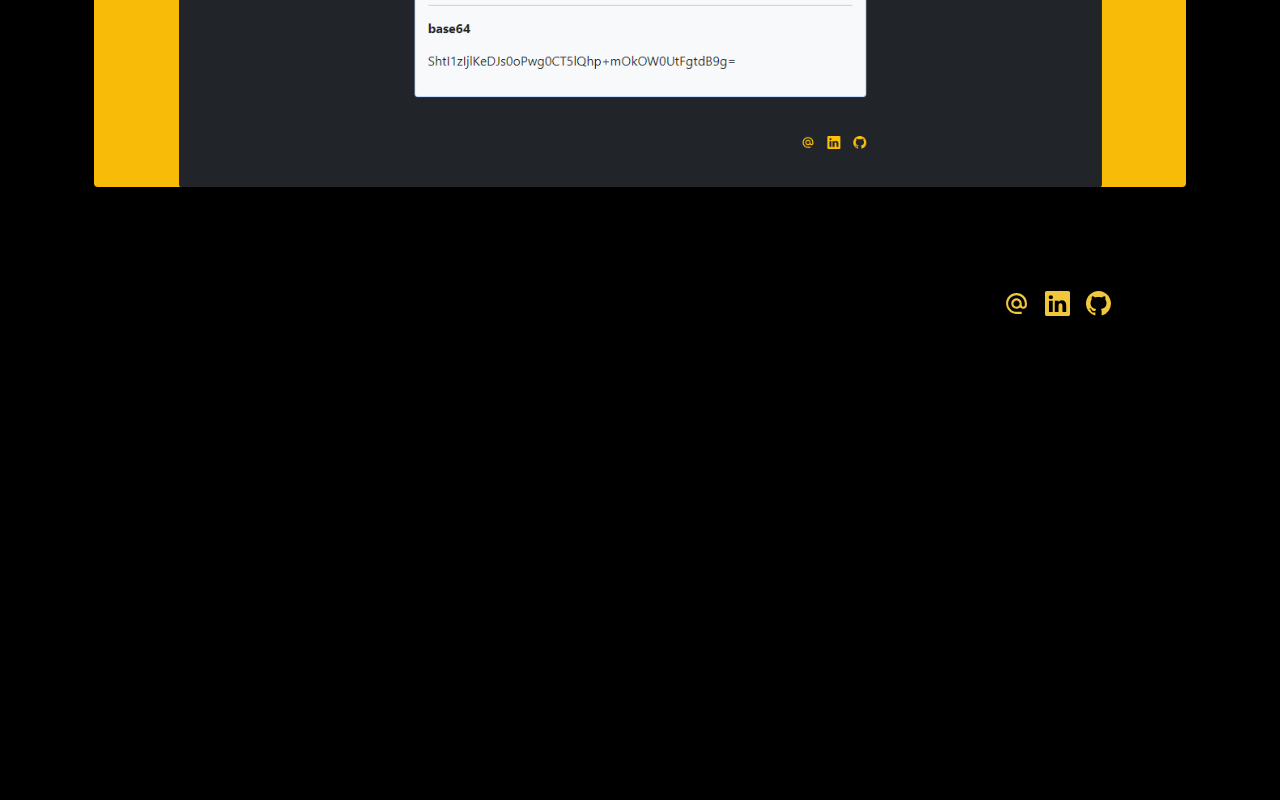
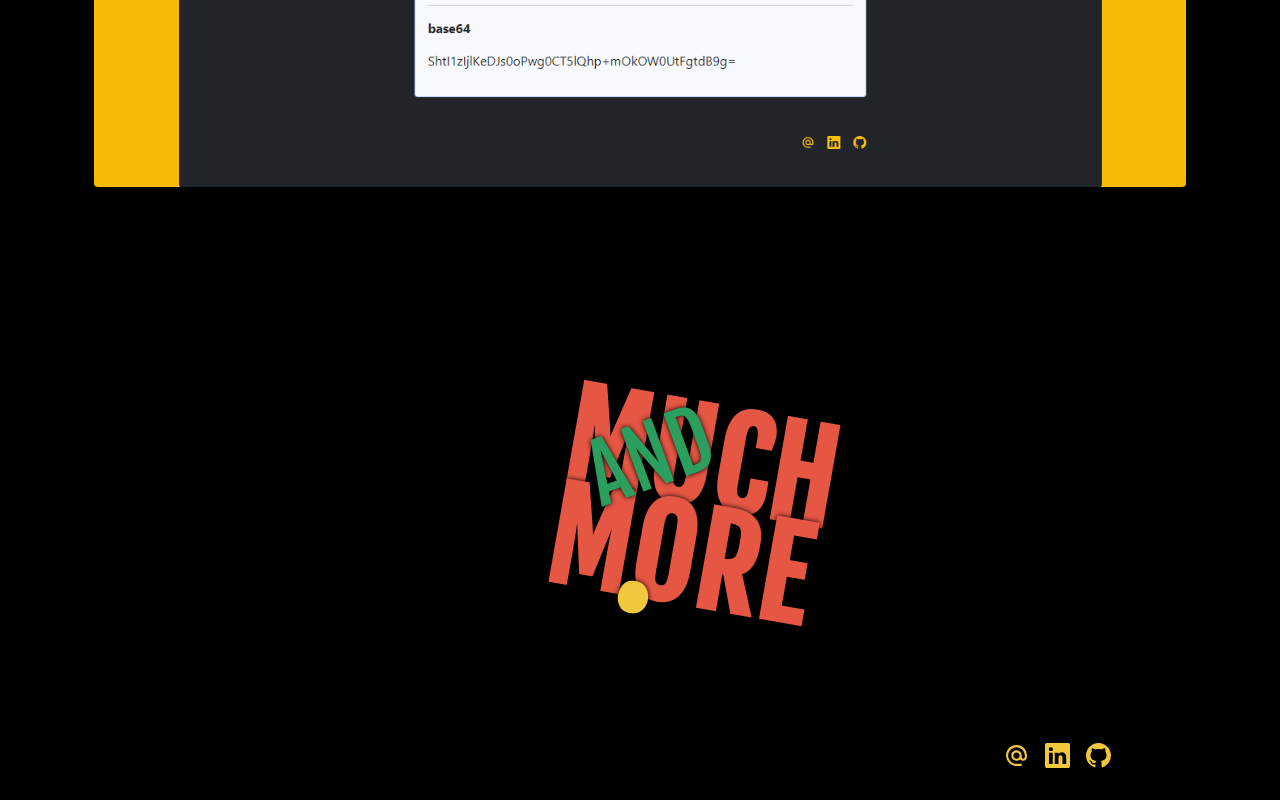
Before and after one commit to marcosaccarola/Portfolio, a React (Create React App) app: page / in a window 1280 px wide. Shown: the part 2323-3123 px from the top of the page. Before the commit the page ends 2671 px from the top, so only its background shows below. Built offline with nearby package versions, Linux system fonts and the light colour scheme.

Commit message:
Container 'and more'

```diff
--- a/src/components/600-Body.jsx
+++ b/src/components/600-Body.jsx
@@ -81,6 +81,28 @@ const Body=()=>{
 
             <Container className='coso'></Container>
 
+            <Container className='w-25 converter-cta-text-fade'>
+                <Container fluid className='mb-5 h-25 rounded text-over-img-fade'>
+                    <Row>
+                        <Col md={12} className='mb-4'>
+                            {/* <Button className='rounded-pill px-5 pb-2 bg-black border-0'> */}
+
+                            <section class="title-container mb-5 ms-5"  onClick={()=>window.open('https://hex-to-base64-converter.vercel.app/')}>
+                                <h1>
+                                    <span class="much-more">much more</span>
+                                    <span class="much-more">AND</span>
+                                    <span class="much-more">•</span>
+                                </h1>
+                            </section>
+                            {/* </Button> */}
+                        </Col>
+                        {/* <Col md={4}></Col> */}
+                    </Row>
+                </Container>
+            </Container>
+
+            <Container className='coso'></Container>
+
             <Container className='d-flex foot-icons bg-black w-75 mx-auto justify-content-end px-0 py-3 mt-5 mb-3'>
                 <MdAlternateEmail className='me-3' size={25} onClick={()=>window.open('mailto:marco.saccarola.dev@gmail.com')} />
                 <BsLinkedin className='me-3' size={25} onClick={()=>window.open('https://www.linkedin.com/in/marcosaccarola/')} />
--- a/src/components/999-style.scss
+++ b/src/components/999-style.scss
@@ -155,8 +155,54 @@ h1 {
   }
 }
 
+.much-more {
+  transform: translateX(-70%) rotate(10deg);
+  display: block;
+  float: left;
+  top: 10vh;
+  left: 50%;
+  position: relative;
+
+  // span {
+  //   transform: skew(-10deg);
+  //   display: block;
+  //   float: left;
+  //   text-shadow: $shadow 1px 1px, $shadow 2px 2px, $shadow 3px 3px,
+  //     $shadow 4px 4px, $shadow 5px 5px, $shadow 6px 6px;
+  //   min-width: 10px;
+  //   min-height: 10px;
+  //   position: relative;
+  // }
+}
+.much-more {
+  &:nth-child(1) {
+    // right: auto;
+    color: $red;
+    font-size: 120px;
+    top: 18vh;
+    left: 15vw;
+    line-height: 100px;
+    font-weight: 700;
+  }
+  &:nth-child(2) {
+    color: $green;
+    font-size: 80px;
+    line-height: 60px;
+    top: -5vh;
+    transform: translateX(-60%) rotate(-20deg);
+  }
+  &:nth-child(3) {
+    color: $yellow;
+    font-size: 140px;
+    line-height: 20px;
+    top: 15vh;
+    left: -20%;
+    transform: translateX(-60%) rotate(10deg);
+  }
+}
+
 .coso {
-  min-height: 5vh;
+  min-height: 10vh;
 }
 
 .text-over-text-fade-title {
```
